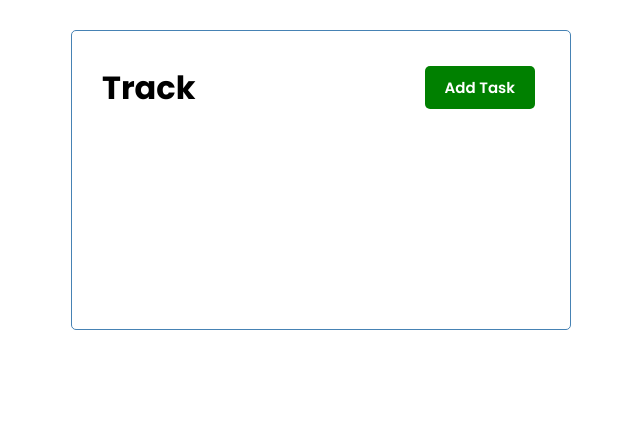
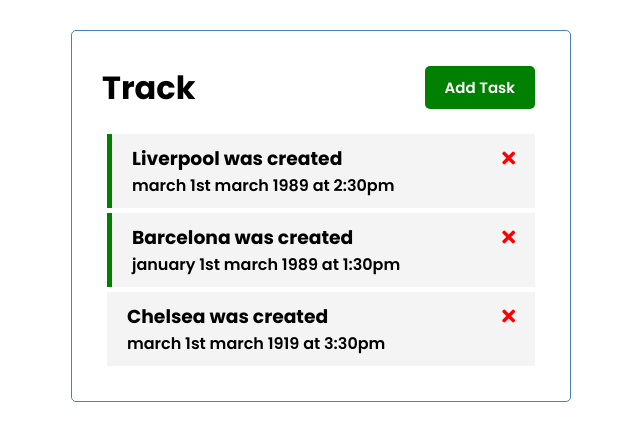
Before and after one commit to 1997Loinnn/addtask-vue, a Vue app: page / in a window 1280 px wide. Shown: the top 440 px of the page, without its empty margins (319-959 px from the left). Built offline with nearby package versions, Linux system fonts and the light colour scheme.

Commit message:
last excersize 2

```diff
--- a/public/index.html
+++ b/public/index.html
@@ -5,6 +5,7 @@
     <meta http-equiv="X-UA-Compatible" content="IE=edge">
     <meta name="viewport" content="width=device-width,initial-scale=1.0">
     <link rel="icon" href="<%= BASE_URL %>favicon.ico">
+    <link rel="stylesheet" href="https://cdnjs.cloudflare.com/ajax/libs/font-awesome/5.15.4/css/all.min.css" integrity="sha512-1ycn6IcaQQ40/MKBW2W4Rhis/DbILU74C1vSrLJxCq57o941Ym01SwNsOMqvEBFlcgUa6xLiPY/NS5R+E6ztJQ==" crossorigin="anonymous" referrerpolicy="no-referrer" />
     <title><%= htmlWebpackPlugin.options.title %></title>
   </head>
   <body>
--- a/src/App.vue
+++ b/src/App.vue
@@ -1,20 +1,28 @@
 <template>
   <div class="container">
     <Header title="Track" />
+    <Tasks @delete-task="deleteTask"  :tasks='tasks' />
   </div>
 </template>
 
 <script>
 import Header from '@/components/Header'
+import Tasks from '@/components/Tasks'
 
 export default {
   name: "App",
   components: {
-    Header
+    Header,
+    Tasks,
   },
   data(){
     return{
       tasks: []
+    }
+  },
+  methods: {
+    deleteTask(id){
+      console.log('task', id)
     }
   },
   created(){
@@ -35,7 +43,7 @@
         id:3,
         text: 'Chelsea was created',
         day: 'march 1st march 1919 at 3:30pm',
-        reminder: true
+        reminder: false
       },
     ]
   }
--- /dev/null
+++ b/src/components/Task.vue
@@ -0,0 +1,44 @@
+<template>
+    <div :class="[task.reminder ? 'remainder' : '','task']">
+        <h3>
+            {{ task.text }}
+            <i @click="onDelete(task.id)" class="fas fa-times"></i>
+        </h3>
+        <p>{{ task.day }}</p>
+    </div>
+
+</template>
+
+<script>
+    export default{
+        name: 'Task',
+        props: {
+            task: Object
+        },
+        methods: {
+            onDelete(id){
+                this.$emit('delete-task', id)
+            }
+        }
+    }
+</script>
+
+<style scoped>
+.fas {
+    color: red;
+}
+.task {
+    background: #f4f4f4;
+    margin: 5px;
+    padding: 10px 20px;
+    cursor: pointer;
+}
+.task.remainder{
+    border-left: 5px solid green;
+}
+.task h3{
+    display: flex;
+    align-items: center;
+    justify-content: space-between;
+}
+</style>
--- a/src/components/Tasks.vue
+++ b/src/components/Tasks.vue
@@ -0,0 +1,20 @@
+<template>
+    <div :key="task.id" v-for="task in tasks">
+        <Task @delete-task="$emit('delete-task',task.id)" :task="task" />
+    </div>
+</template>
+
+<script>
+import Task from './Task'
+
+export default{
+    name: 'Tasks',
+    props: {
+        tasks: Array
+    },
+    components: {
+        Task,
+    },
+    emits: ['delete-task']
+}
+</script>
```
